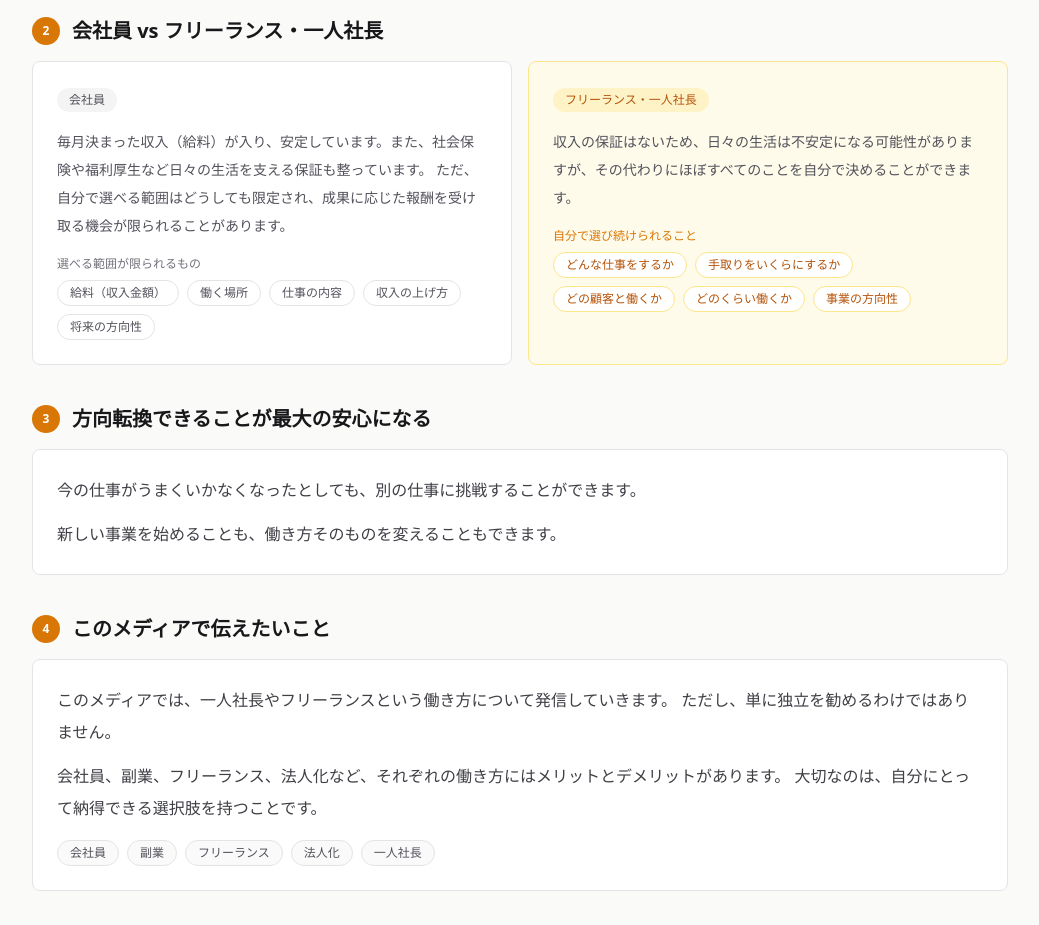
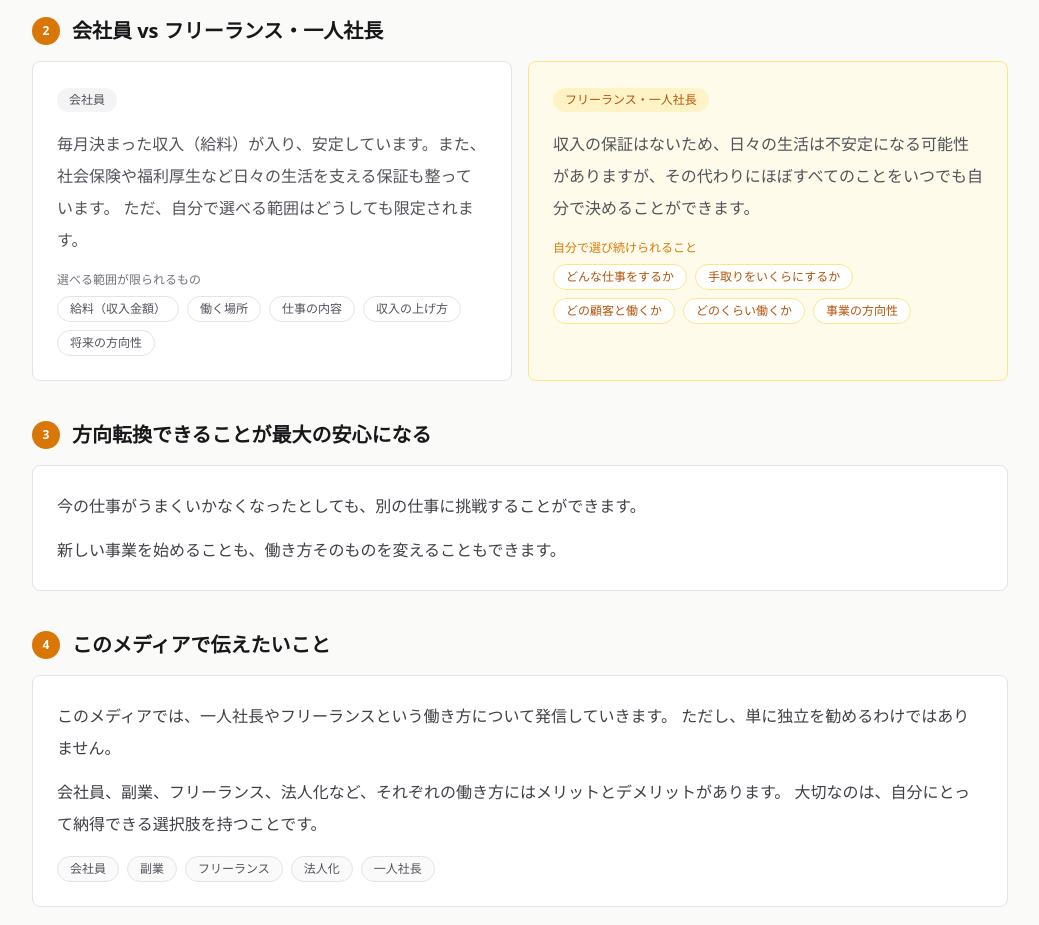
Before and after one commit to al-kito/solokeiei, a Next.js app: page /why in a window 1280 px wide. Shown: the part 1200-2125 px from the top of the page, without its empty margins (120-1159 px from the left). Built offline with nearby package versions, Linux system fonts and the light colour scheme.

Commit message:
unify font size in comparison cards on why page
Co-Authored-By: Claude Sonnet 4.6 <noreply@anthropic.com>

```diff
--- a/src/app/why/page.tsx
+++ b/src/app/why/page.tsx
@@ -106,9 +106,9 @@ export default function WhyPage() {
             <span className="inline-block rounded-full bg-zinc-100 px-3 py-1 text-xs font-medium text-zinc-600">
               会社員
             </span>
-            <p className="text-sm leading-7 text-zinc-600">
+            <p className="text-base leading-8 text-zinc-600">
               毎月決まった収入（給料）が入り、安定しています。また、社会保険や福利厚生など日々の生活を支える保証も整っています。
-              ただ、自分で選べる範囲はどうしても限定され、成果に応じた報酬を受け取る機会が限られることがあります。
+              ただ、自分で選べる範囲はどうしても限定されます。
             </p>
             <div>
               <p className="mb-2 text-xs font-medium text-zinc-500">選べる範囲が限られるもの</p>
@@ -127,8 +127,8 @@ export default function WhyPage() {
             <span className="inline-block rounded-full bg-amber-100 px-3 py-1 text-xs font-medium text-amber-700">
               フリーランス・一人社長
             </span>
-            <p className="text-sm leading-7 text-zinc-600">
-              収入の保証はないため、日々の生活は不安定になる可能性がありますが、その代わりにほぼすべてのことを自分で決めることができます。
+            <p className="text-base leading-8 text-zinc-600">
+              収入の保証はないため、日々の生活は不安定になる可能性がありますが、その代わりにほぼすべてのことをいつでも自分で決めることができます。
             </p>
             <div>
               <p className="mb-2 text-xs font-medium text-amber-600">自分で選び続けられること</p>
```
